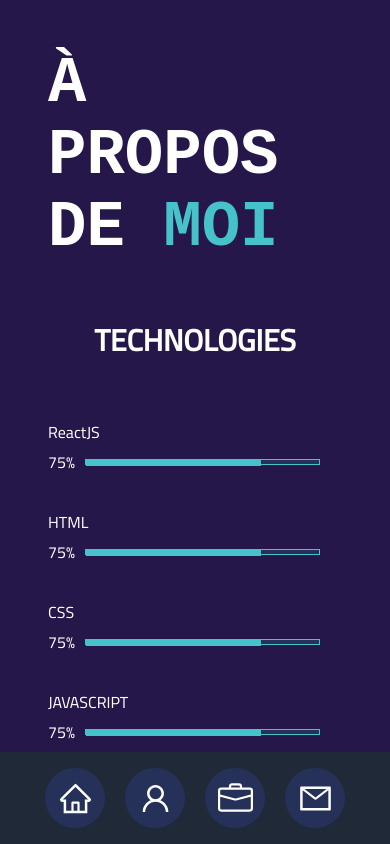
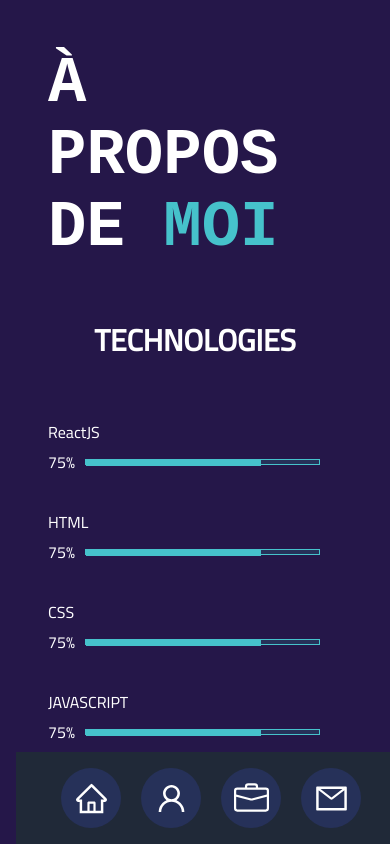
Before and after one commit to ayadi1/portfolio-ayadi, a React (Vite) app: page /about in a window 390 px wide. Shown: the top 844 px of the page. Built offline with nearby package versions, Linux system fonts and the light colour scheme; a web font is replaced by a local one.

Commit message:
add padding to root container

```diff
--- a/src/routes/About/About.css
+++ b/src/routes/About/About.css
@@ -46,3 +46,9 @@
     margin-top: 50px;
   }
 }
+
+@media screen and (max-width: 768px) {
+  .app__About {
+    padding: 1rem;
+  }
+}
--- a/src/routes/Root.css
+++ b/src/routes/Root.css
@@ -58,3 +58,9 @@
     width: 100%;
   }
 }
+
+@media screen and (max-width: 768px) {
+  .app__main {
+    padding: 1rem;
+  }
+}
```
